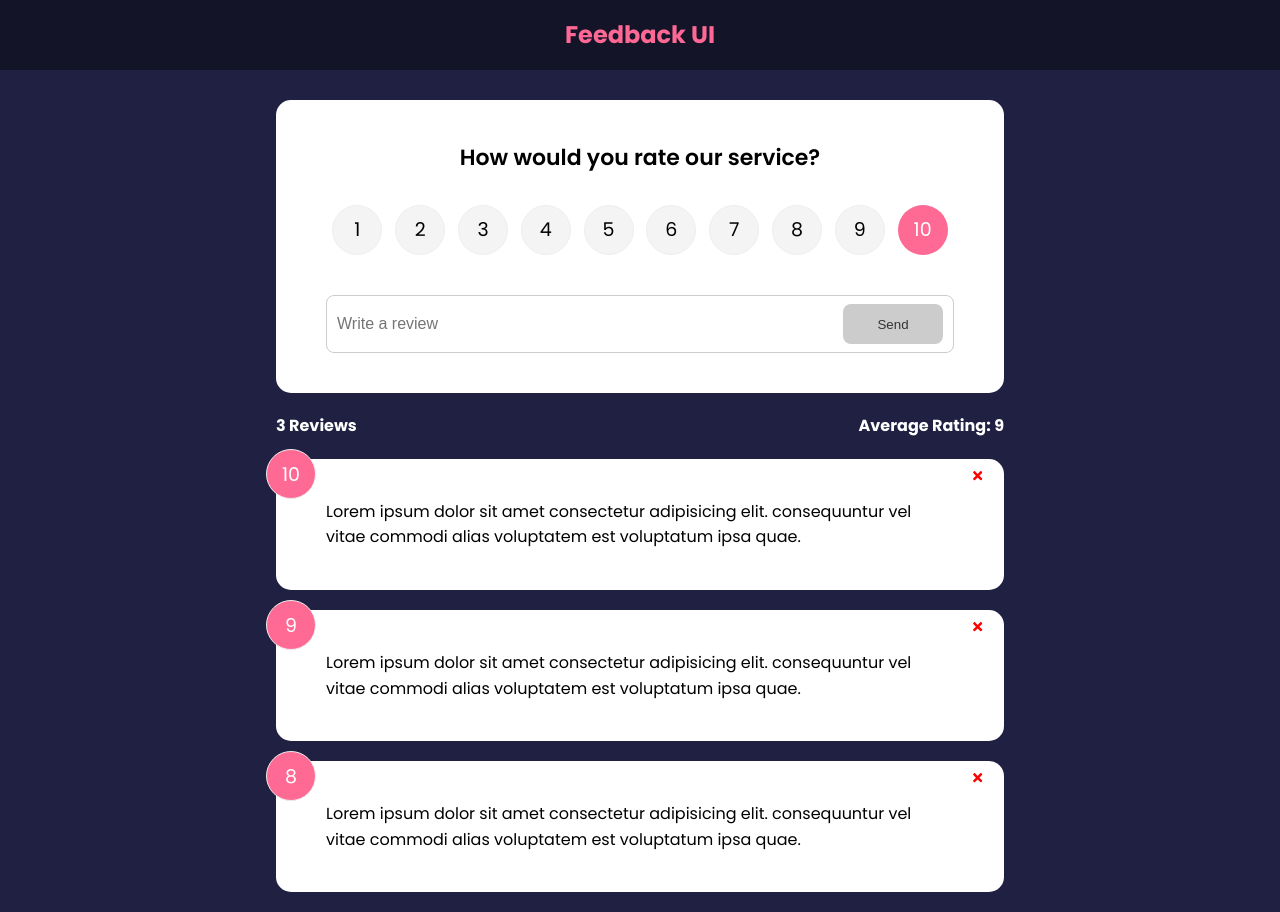
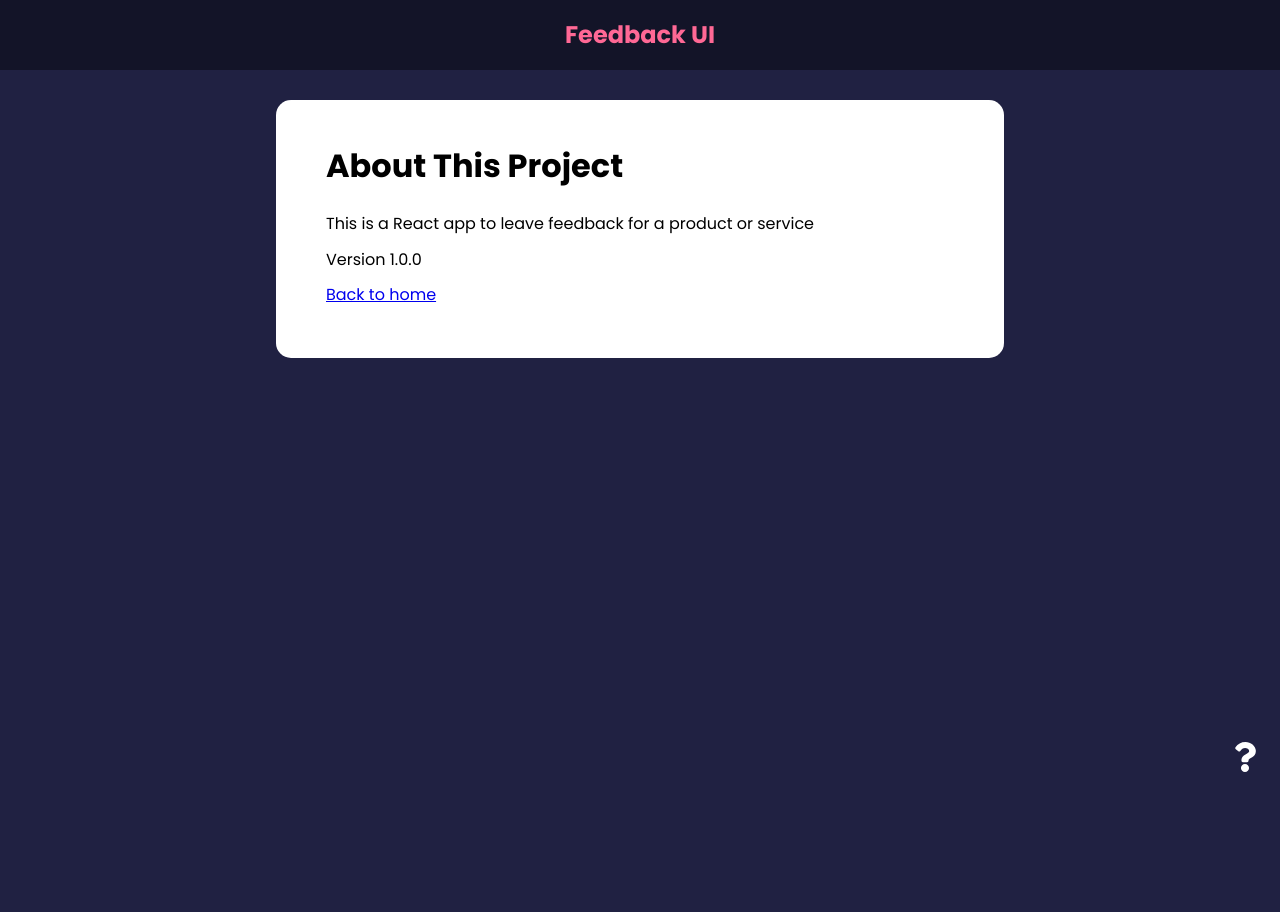
Before and after one commit to kgcthu-kev/feedback-ui-app, a React (Create React App) app: page /about in a window 1280 px wide. After the commit the page ends 800 px from the top, so only its background shows below. Built offline with nearby package versions, Linux system fonts and the light colour scheme.

Commit message:
Added router and about page

```diff
--- a/package.json
+++ b/package.json
@@ -10,6 +10,7 @@
     "react": "^17.0.2",
     "react-dom": "^17.0.2",
     "react-icons": "^4.3.1",
+    "react-router-dom": "^6.1.1",
     "react-scripts": "4.0.3",
     "uuid": "^8.3.2",
     "web-vitals": "^1.1.2"
--- a/src/App.js
+++ b/src/App.js
@@ -1,10 +1,13 @@
 import { v4 as uuidv4 } from 'uuid'
+import { BrowserRouter as Router, Route, Routes } from 'react-router-dom'
 import { useState } from 'react'
 import FeedbackForm from './components/FeedbackForm'
 import FeedbackList from './components/FeedbackList'
 import FeedbackStats from './components/FeedbackStats'
 import Header from './components/Header'
 import FeedbackData from './data/FeedbackData'
+import AboutPage from './components/pages/AboutPage'
+import AboutIconLink from './components/AboutIconLink'
 
 function App() {
   const [feedback, setFeedback] = useState(FeedbackData)
@@ -20,14 +23,29 @@
   }
 
   return (
-    <>
+    <Router>
       <Header />
       <div className='container'>
-        <FeedbackForm handleAdd={addFeedback} />
-        <FeedbackStats feedback={feedback} />
-        <FeedbackList feedback={feedback} handleDelete={deleteFeedback} />
+        <Routes>
+          <Route
+            exact
+            path='/'
+            element={
+              <>
+                <FeedbackForm handleAdd={addFeedback} />
+                <FeedbackStats feedback={feedback} />
+                <FeedbackList
+                  feedback={feedback}
+                  handleDelete={deleteFeedback}
+                />
+              </>
+            }
+          ></Route>
+          <Route path='/about' element={<AboutPage />} />
+        </Routes>
+        <AboutIconLink />
       </div>
-    </>
+    </Router>
   )
 }
 
--- /dev/null
+++ b/src/components/AboutIconLink.jsx
@@ -0,0 +1,14 @@
+import { FaQuestion } from 'react-icons/fa'
+import { Link } from 'react-router-dom'
+
+function AboutIconLink() {
+  return (
+    <div className='about-link'>
+      <Link to='/about'>
+        <FaQuestion size={30} />
+      </Link>
+    </div>
+  )
+}
+
+export default AboutIconLink
--- /dev/null
+++ b/src/components/pages/AboutPage.jsx
@@ -0,0 +1,20 @@
+import Card from '../shared/Card'
+import { Link } from 'react-router-dom'
+
+function AboutPage() {
+  return (
+    <Card>
+      <div className='about'>
+        <h1>About This Project</h1>
+        <p>This is a React app to leave feedback for a product or service</p>
+        <p>Version 1.0.0</p>
+
+        <p>
+          <Link to='/'>Back to home</Link>
+        </p>
+      </div>
+    </Card>
+  )
+}
+
+export default AboutPage
```
Also changed, not shown: 1 other file (tests, documents, lock files or other folders).
